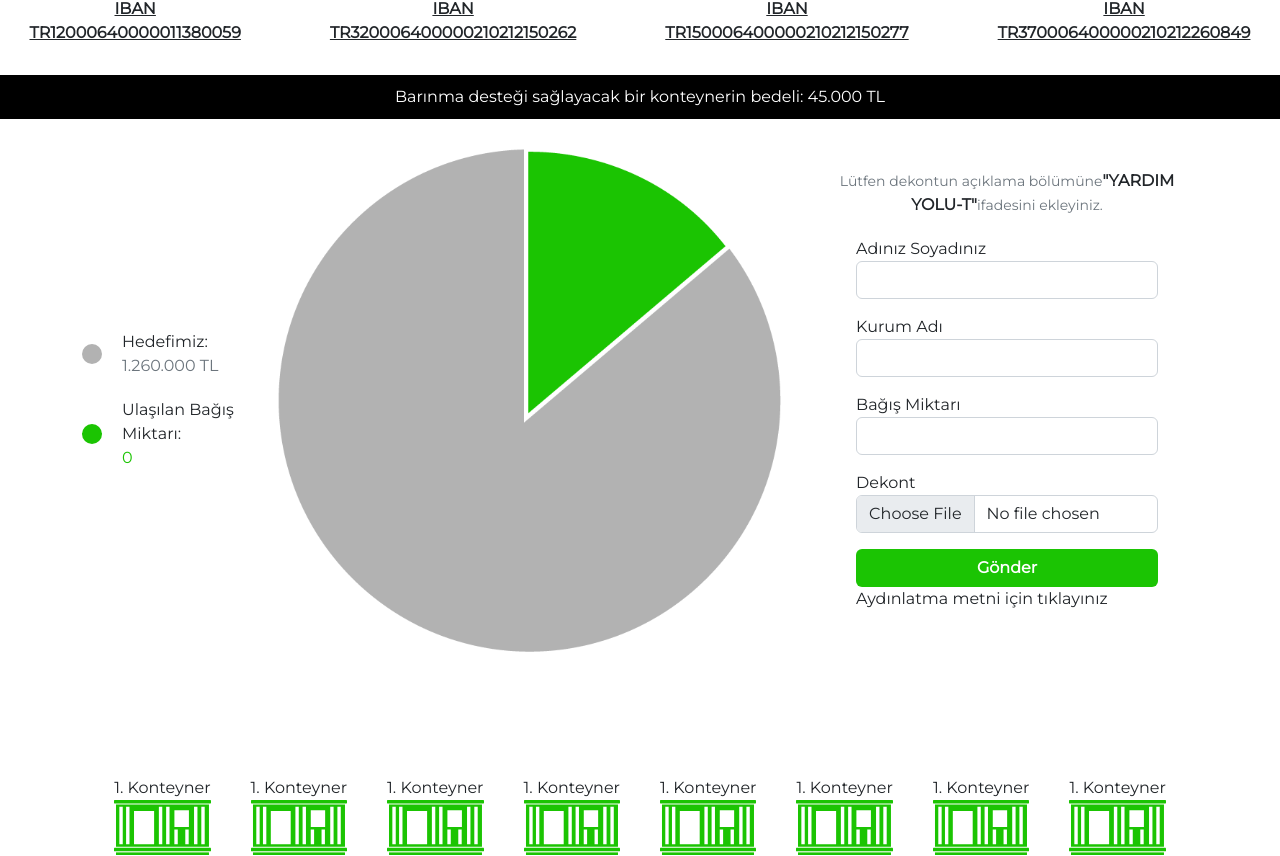
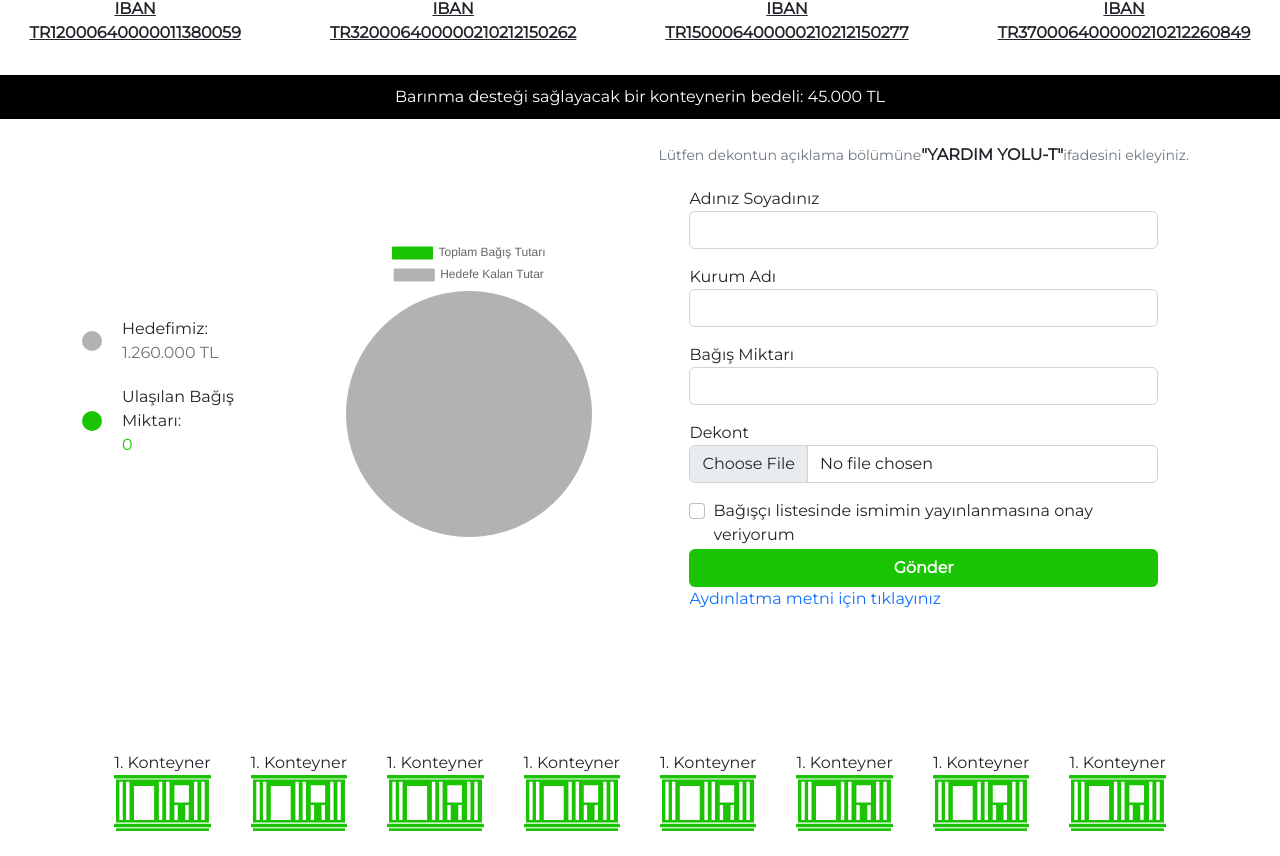
Before and after one commit to hibadem/yardimyolu, a React (Create React App) app: page / in a window 1280 px wide. Shown: the part 1092-1948 px from the top of the page. Built offline with nearby package versions, Linux system fonts and the light colour scheme; no server answers.

Commit message:
add pie chart

```diff
--- a/src/Home/index.js
+++ b/src/Home/index.js
@@ -8,20 +8,24 @@ import photo2 from "../assets/images/Photo 2.jpg";
 import photo3 from "../assets/images/Photo 3.jpg";
 import containerGray from "../assets/images/container-gray.svg";
 import containerGreen from "../assets/images/container-green.svg";
-import chart from "../assets/images/chart.png"
+import  PieChart  from "../PieChart";
 import "../assets/fonts/Montserrat-Regular.ttf";
 const Home = () => {
   const [formData, setFormData] = useState({
     Fullname: '',
     Company: '',
     Amount: '',
-    Image: ''
+    Image: '',
+    NameListApprove: false
   });
+  const [activeIndex, setActiveIndex] = useState(0);
+
+  const items = Array.from({ length: 50 }, (_, i) => i);
 
   const handleChange = event => {
     setFormData({
       ...formData,
-      [event.target.name]: event.target.value
+      [event.target.name]: event.target.name == 'Image' ? event.target.files[0] : event.target.value
     });
   };
 
@@ -46,6 +50,10 @@ const Home = () => {
   const [donationAmount, setDonationAmount] = useState(0);
 
   useEffect(() => {
+    for (let i = 1; i <= 50; i++) {
+      const currIndex = Number(450000 / 45000) + 22
+      setActiveIndex(currIndex);
+    }
     fetch('http://localhost:1005/donation')
       .then(response => response.json())
       .then(data => {
@@ -101,9 +109,9 @@ const Home = () => {
         <img className="donation__image" src={ahbapLogo} alt="" />
         <div className="donation__inner">
           <p>Depremzedelerimize Yardım için</p>
-          <button type="button" className="btn btn-lg btn-danger">
+          <a href="https://ahbap.org/bagisci-ol" target="_blank" className="btn btn-lg btn-danger">
             BAĞIŞ YAP
-          </button>
+          </a>
         </div>
         <img className="donation__image" src={tatkoLogo} alt="" />
       </section>
@@ -181,7 +189,7 @@ const Home = () => {
           </div>
         </div>
         <div className="chart">
-          <img className="w-100"src={chart} alt="" />
+          <PieChart donationAmount={donationAmount} />
         </div>
 
         <div className="form-container">
@@ -194,22 +202,28 @@ const Home = () => {
             <form onSubmit={handleSubmit}>
               <div className="form-group pb-3">
                 <label>Adınız Soyadınız</label>
-                <input name="Fullname" onChange={handleChange} defaultValue={formData.Image} type="text" className="form-control" />
+                <input name="Fullname" onChange={handleChange} defaultValue={formData.Image} type="text" className="form-control" required />
               </div>
               <div className="form-group pb-3">
                 <label>Kurum Adı</label>
-                <input name="Company" onChange={handleChange} defaultValue={formData.Image} type="text" className="form-control" />
+                <input name="Company" onChange={handleChange} defaultValue={formData.Image} type="text" className="form-control" required/>
               </div>
               <div className="form-group pb-3">
                 <label>Bağış Miktarı</label>
-                <input name="Amount" onChange={handleChange} defaultValue={formData.Image} type="number" className="form-control"  />
+                <input name="Amount" onChange={handleChange} defaultValue={formData.Image} type="number" className="form-control" required  />
               </div>
               <div className="form-group pb-3">
                 <label>Dekont</label>
-                <input name="Image" onChange={handleChange} defaultValue={formData.Image} type="file" className="form-control" />
+                <input name="Image" onChange={handleChange} defaultValue={formData.Image} type="file" className="form-control" required />
+              </div>
+              <div className="form-check">
+                <input className="form-check-input" type="checkbox" name="NameListApprove" onChange={handleChange} defaultValue={formData.NameListApprove} required />
+                <label className="form-check-label">
+                Bağışçı listesinde ismimin yayınlanmasına onay veriyorum
+                </label>
               </div>
               <button type="submit" className="btn">Gönder</button>
-              <div>Aydınlatma metni için tıklayınız</div>
+              <a href="/Aydinlatma_Beyani_Bagis_icin.docx">Aydınlatma metni için tıklayınız</a>
             </form>
           </div>
         </div>
--- /dev/null
+++ b/src/PieChart/index.js
@@ -0,0 +1,27 @@
+import React from "react";
+import { Chart as ChartJS, ArcElement, Tooltip, Legend } from "chart.js";
+import { Pie } from "react-chartjs-2";
+
+ChartJS.register(ArcElement, Tooltip, Legend);
+
+const PieChart = ({donationAmount}) => {
+    console.log(donationAmount,"donate");
+    const amount = 1260000 - donationAmount;
+
+  const data = {
+    labels: ["Toplam Bağış Tutarı", "Hedefe Kalan Tutar"],
+    datasets: [
+      {
+        label: "# of Votes",
+        data: [donationAmount, amount],
+        backgroundColor: ["rgb(27, 196, 2)", "rgb(178, 178, 178)"],
+        borderColor: ["rgb(27, 196, 2)", "rgb(178, 178, 178)"],
+        borderWidth: 1,
+      },
+    ],
+  };
+  return <Pie data={data} />;
+}
+
+
+export default PieChart;
```
